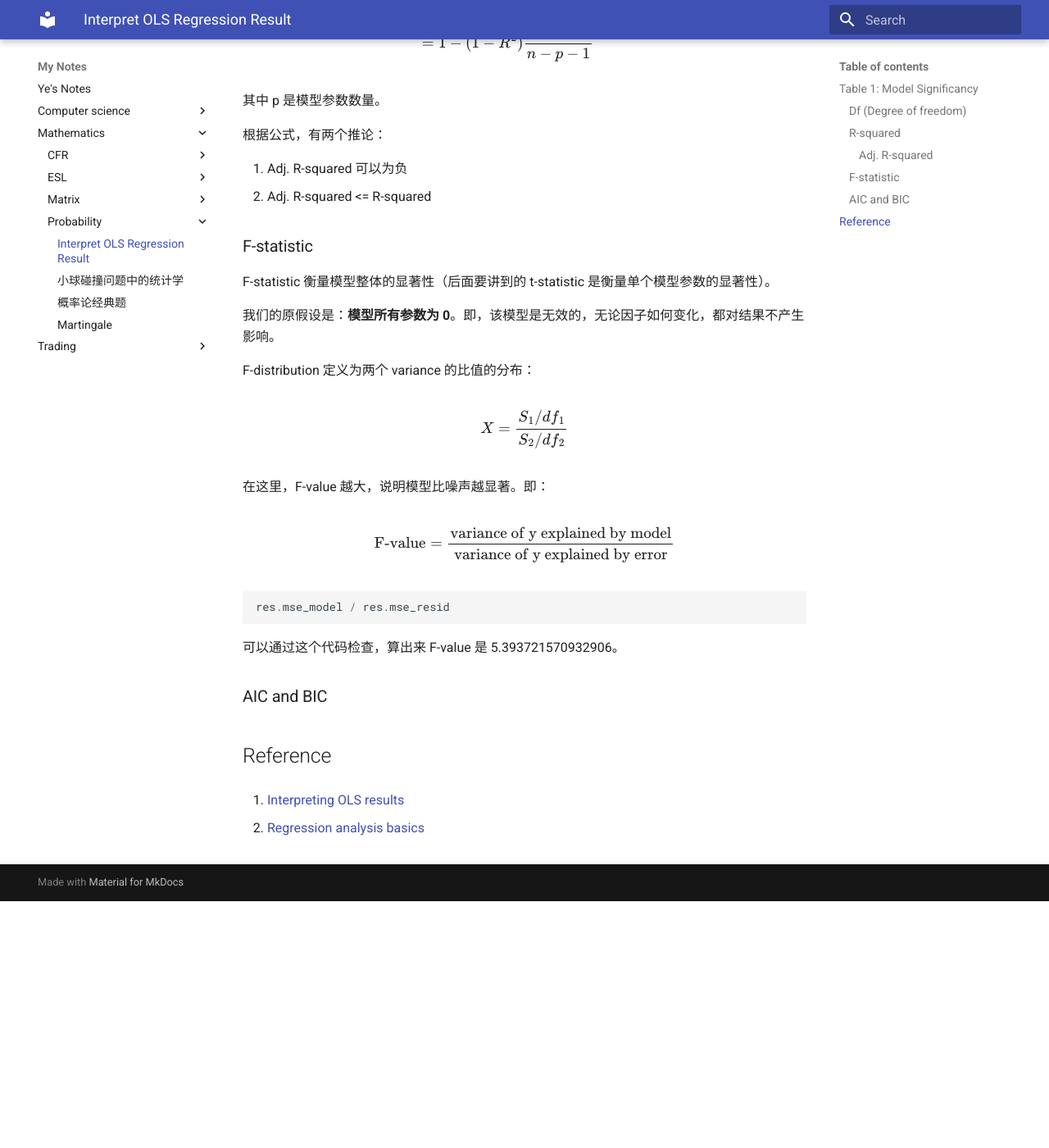
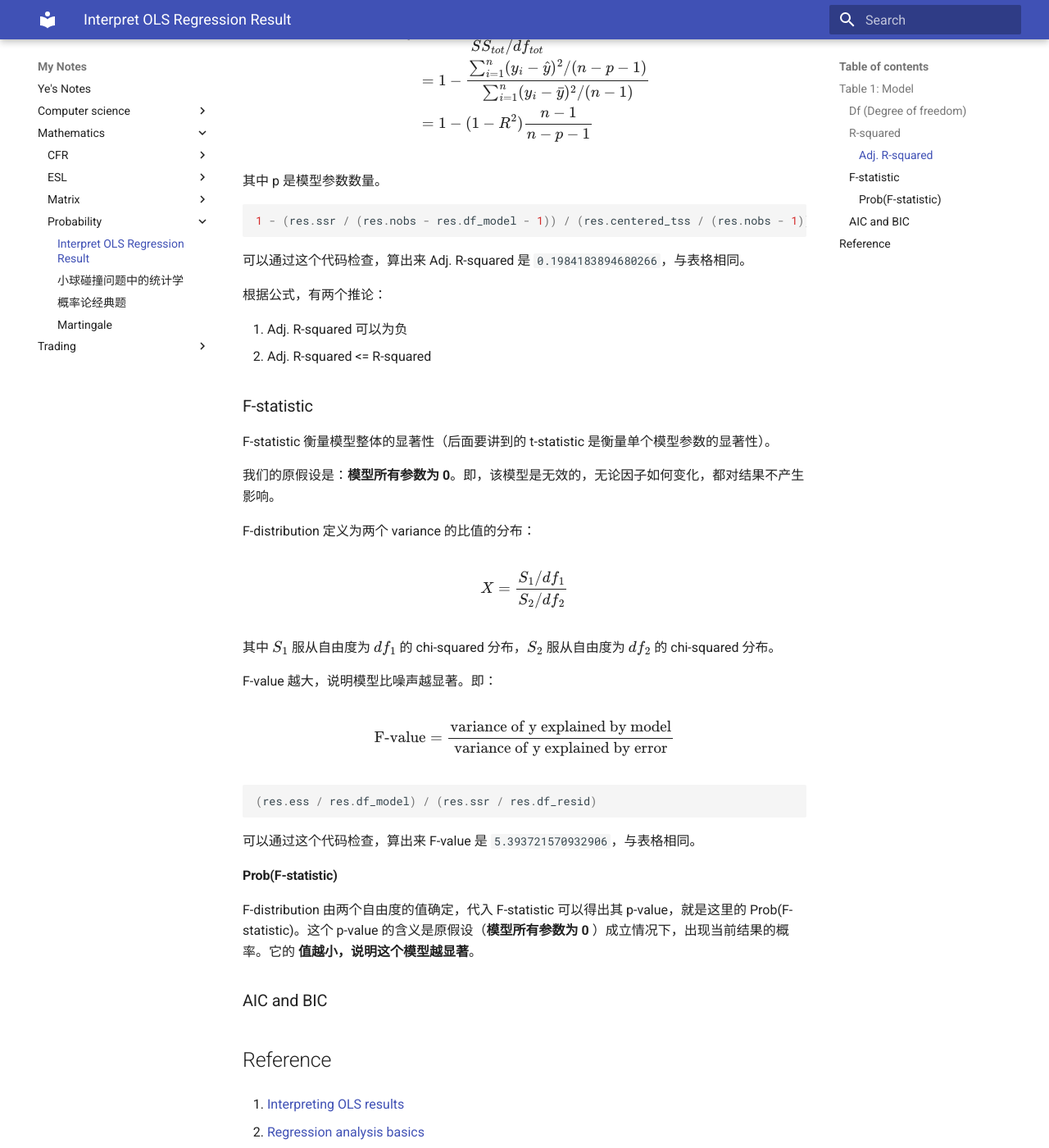
Before and after one commit to double-free/notes, an MkDocs documentation site: the page built from docs/mathematics/probability/OLS_result.md, in a window 1280 px wide and 1400 px high, scrolled down 2846 px. Shown: the whole window at 82% size. Built offline with MkDocs 1.6.1 and Material for MkDocs 9.7.7, drawn with Linux system fonts in a browser that asks for light colours; before the commit the page ends 3945 px from its top, so only the background shows below that; some of the changed text lies outside the part shown.

Commit message:
finish f-statistic

````diff
--- a/docs/mathematics/probability/OLS_result.md
+++ b/docs/mathematics/probability/OLS_result.md
@@ -26,7 +26,7 @@
 
 我们将逐个表格讲解。
 
-## Table 1: Model Significancy
+## Table 1: Model
 
 跳过简单的字段。
 
@@ -56,6 +56,11 @@
 
 即，1 减去（模型误差平方和/以均值为预测值的误差平方和）。
 
+```py
+1.0 - res.ssr / res.centered_tss
+```
+可以通过这个代码检查，算出来 R-squared 是 `0.24357791682194052`，与表格相同。
+
 直观来看，如果模型越准确，则 R-squared 值越接近 1.0。如果直接取样本输出的平均值为预测值，则 R-squared 为 0.0。如果模型甚至不如直接取样本的平均值准确，则 R-squared 可以为负值。
 
 似乎，R-squared 越大，拟合效果越好。但是我们忽略了一个重要的因素，即上面提到的“自由度”。
@@ -77,6 +82,11 @@
 
 其中 p 是模型参数数量。
 
+```py
+1 - (res.ssr / (res.nobs - res.df_model - 1)) / (res.centered_tss / (res.nobs - 1))
+```
+可以通过这个代码检查，算出来 Adj. R-squared 是 `0.1984183894680266`，与表格相同。
+
 根据公式，有两个推论：
 
 1. Adj. R-squared 可以为负
@@ -92,16 +102,20 @@
 
 $$ X = \frac{S_1 / df_1}{S_2 / df_2} $$
 
-在这里，F-value 越大，说明模型比噪声越显著。即：
+其中 $S_1$ 服从自由度为 $df_1$ 的 chi-squared 分布，$S_2$ 服从自由度为 $df_2$ 的 chi-squared 分布。
+
+F-value 越大，说明模型比噪声越显著。即：
 
 $$ \text{F-value} = \frac{\text{variance of y explained by model}}{\text{variance of y explained by error}} $$
 
 ```py
-res.mse_model / res.mse_resid
+(res.ess / res.df_model) / (res.ssr / res.df_resid)
 ```
-可以通过这个代码检查，算出来 F-value 是 5.393721570932906。
+可以通过这个代码检查，算出来 F-value 是 `5.393721570932906`，与表格相同。
 
+#### Prob(F-statistic)
 
+F-distribution 由两个自由度的值确定，代入 F-statistic 可以得出其 p-value，就是这里的 Prob(F-statistic)。这个 p-value 的含义是原假设（__模型所有参数为 0__ ）成立情况下，出现当前结果的概率。它的 __值越小，说明这个模型越显著__。
 
 ### AIC and BIC
 
````
